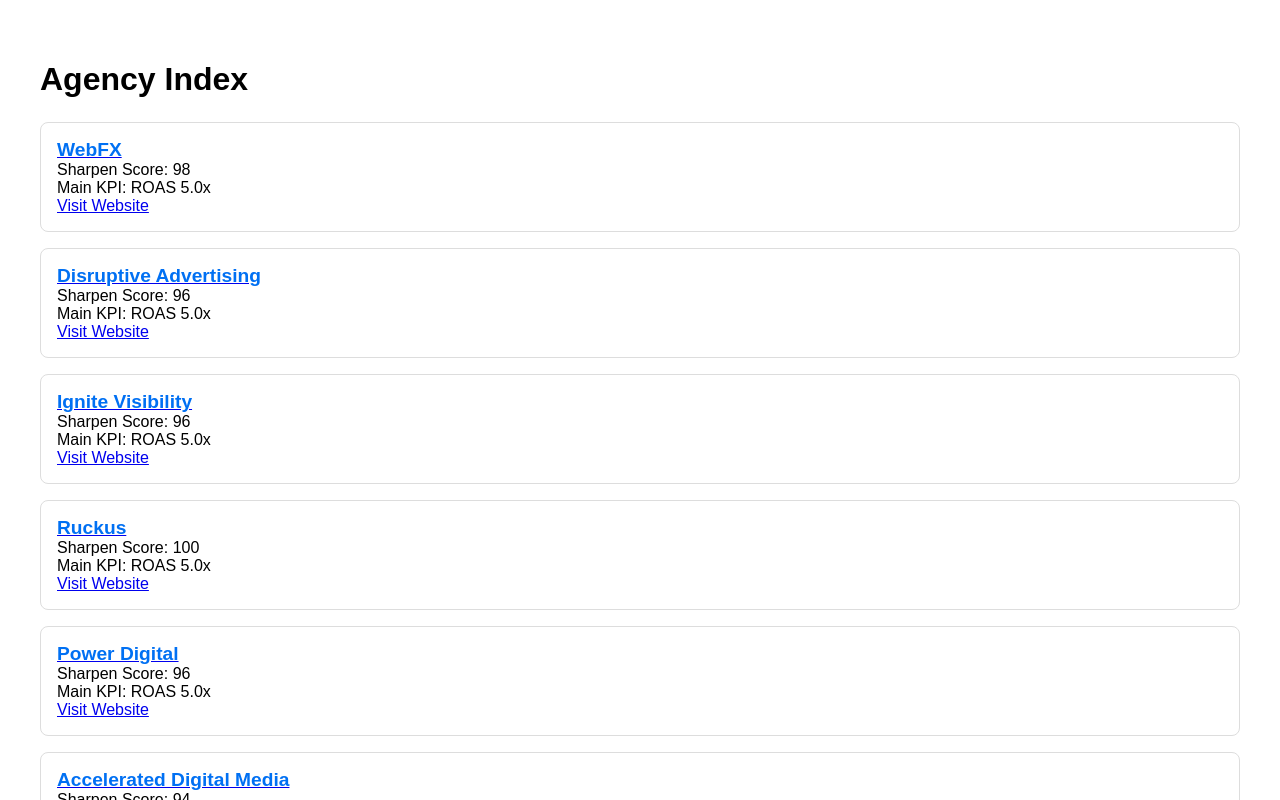
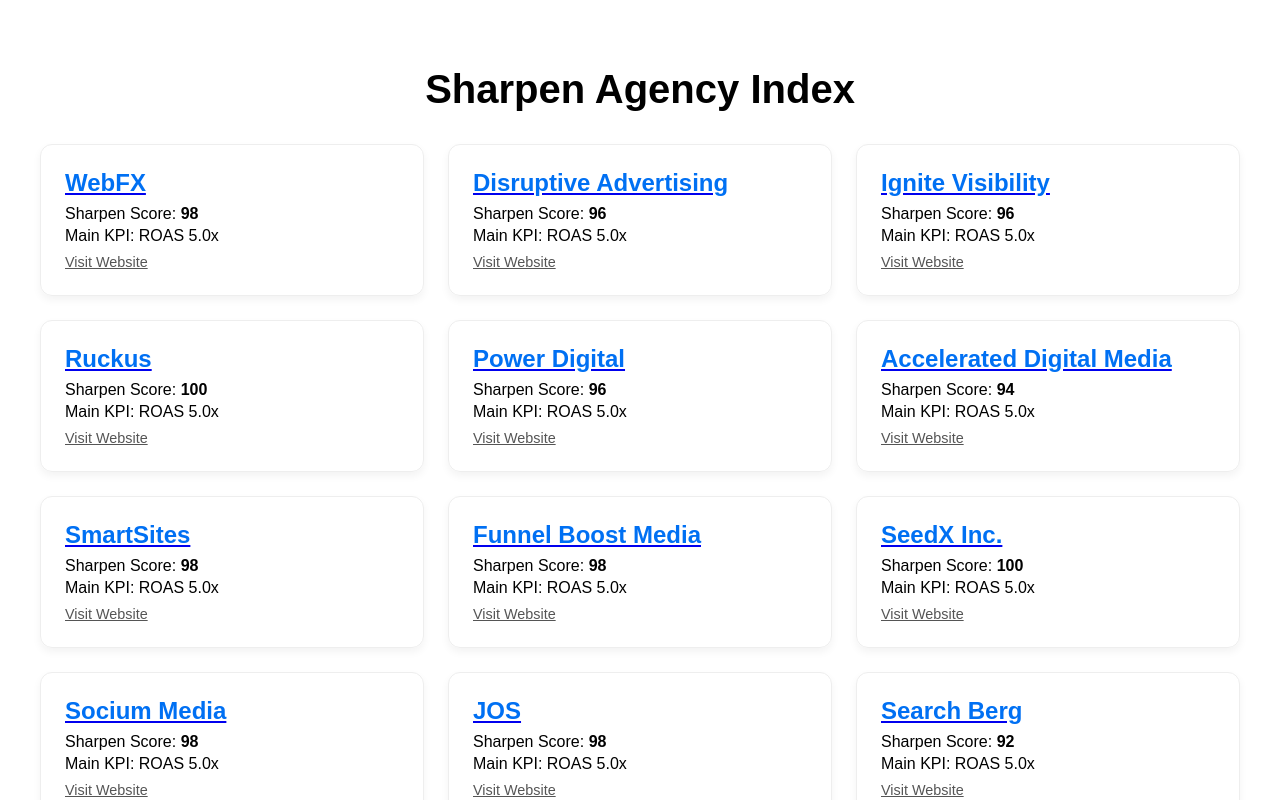
Before and after one commit to J2PIn/sharpen-mvp, a Next.js app: page /agencies in a window 1280 px wide. Shown: the top 800 px of the page. Built offline with nearby package versions, Linux system fonts and the light colour scheme.

Commit message:
Visual polish for agencies page

```diff
--- a/pages/agencies.tsx
+++ b/pages/agencies.tsx
@@ -41,18 +41,47 @@
 export default function AgencyIndex() {
   return (
     <div style={{ padding: '2rem', fontFamily: 'sans-serif' }}>
-      <h1 style={{ fontSize: '2rem', marginBottom: '1.5rem' }}>Agency Index</h1>
-      <ul style={{ listStyle: 'none', padding: 0 }}>
+      <h1 style={{ fontSize: '2.5rem', textAlign: 'center', marginBottom: '2rem' }}>Sharpen Agency Index</h1>
+      <ul style={{
+        listStyle: 'none',
+        padding: 0,
+        display: 'grid',
+        gridTemplateColumns: 'repeat(auto-fit, minmax(320px, 1fr))',
+        gap: '1.5rem'
+      }}>
         {realAgencies.concat(finnishAgencies).map((agency) => (
-          <li key={agency.id} style={{ marginBottom: '1rem', padding: '1rem', border: '1px solid #ddd', borderRadius: '8px' }}>
+          <li key={agency.id} style={{
+            padding: '1.5rem',
+            border: '1px solid #eee',
+            borderRadius: '12px',
+            boxShadow: '0 4px 8px rgba(0,0,0,0.05)',
+            transition: 'all 0.2s ease-in-out'
+          }}>
             <Link href={`/agency/${agency.id}`}>
-              <a style={{ fontSize: '1.2rem', fontWeight: 'bold', color: '#0070f3', textDecoration: 'none' }}>
+              <a style={{
+                fontSize: '1.5rem',
+                fontWeight: 'bold',
+                color: '#0070f3',
+                textDecoration: 'none',
+                display: 'block',
+                marginBottom: '0.5rem'
+              }}>
                 {agency.name}
               </a>
             </Link>
-            <div>Sharpen Score: {agency.sharpenScore}</div>
-            <div>Main KPI: {agency.mainKPI}</div>
-            <div><a href={agency.website} target="_blank" rel="noopener noreferrer">Visit Website</a></div>
+            <div style={{ fontSize: '1rem', marginBottom: '0.25rem' }}>
+              Sharpen Score: <strong>{agency.sharpenScore}</strong>
+            </div>
+            <div style={{ fontSize: '1rem', marginBottom: '0.5rem' }}>
+              Main KPI: {agency.mainKPI}
+            </div>
+            <a href={agency.website} target="_blank" rel="noopener noreferrer" style={{
+              fontSize: '0.9rem',
+              color: '#555',
+              textDecoration: 'underline'
+            }}>
+              Visit Website
+            </a>
           </li>
         ))}
       </ul>
```
